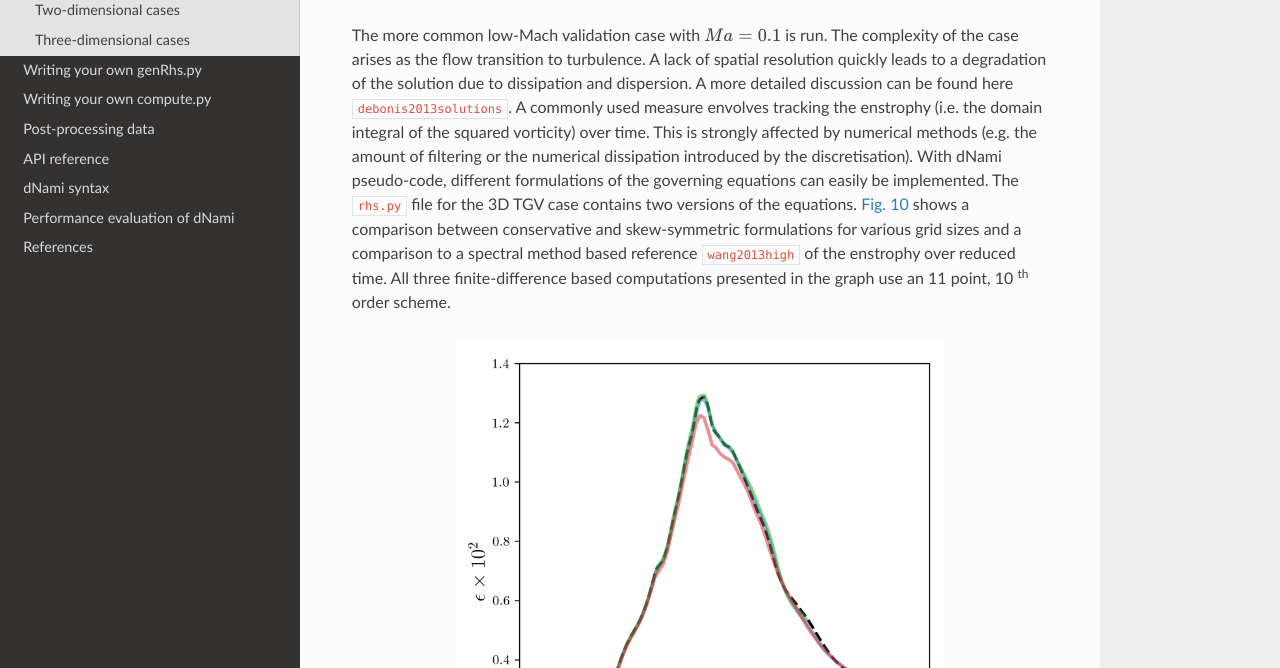
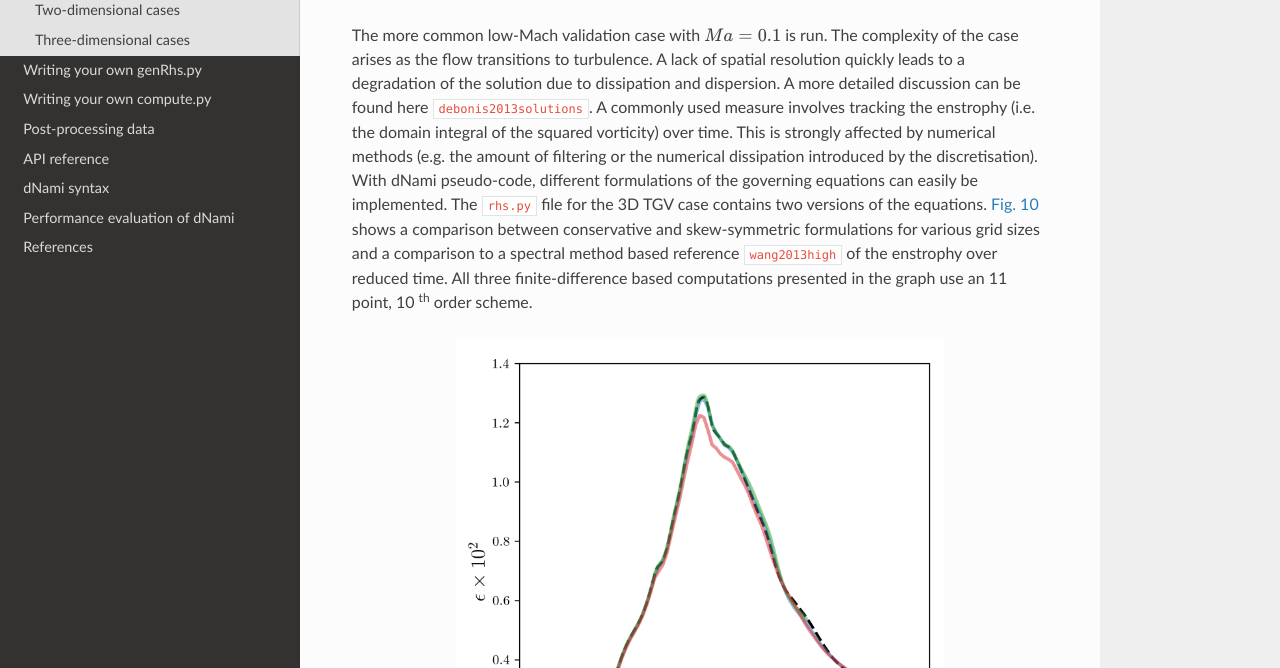
Before and after one commit to dNamiLab/dNami, a Sphinx documentation site: the page built from doc/usage/testcases.rst, in a window 1280 px wide and 900 px high, scrolled down 7639 px, cut to the strip 232-900 px from the top of the window. Built offline with Sphinx 7.4.7 and the Read the Docs theme 2.0.0, drawn with Linux system fonts in a browser that asks for light colours; cross-references to code outside the pages are shown as plain code.

Commit message:
Update testcases.rst

```diff
--- a/doc/usage/testcases.rst
+++ b/doc/usage/testcases.rst
@@ -307,7 +307,7 @@
 
       Animation of the x-direction velocity field at :math:`z=z_{max}/2`
 
-The more common low-Mach validation case with :math:`Ma=0.1` is run. The complexity of the case arises as the flow transition to turbulence. A lack of spatial resolution quickly leads to a degradation of the solution due to dissipation and dispersion. A more detailed discussion can be found here :cite:`debonis2013solutions`. A commonly used measure envolves tracking the enstrophy (i.e. the domain integral of the squared vorticity) over time. This is strongly affected by numerical methods (e.g. the amount of filtering or the numerical dissipation introduced by the discretisation). With dNami pseudo-code, different formulations of the governing equations can easily be implemented. The ``rhs.py`` file for the 3D TGV case contains two versions of the equations. :numref:`3d_tgv_formulation` shows a comparison between conservative and skew-symmetric formulations for various grid sizes and a comparison to a spectral method based reference :cite:`wang2013high` of the enstrophy  over reduced time. All three finite-difference based computations presented in the graph use an 11 point, 10 :sup:`th` order scheme.
+The more common low-Mach validation case with :math:`Ma=0.1` is run. The complexity of the case arises as the flow transitions to turbulence. A lack of spatial resolution quickly leads to a degradation of the solution due to dissipation and dispersion. A more detailed discussion can be found here :cite:`debonis2013solutions`. A commonly used measure involves tracking the enstrophy (i.e. the domain integral of the squared vorticity) over time. This is strongly affected by numerical methods (e.g. the amount of filtering or the numerical dissipation introduced by the discretisation). With dNami pseudo-code, different formulations of the governing equations can easily be implemented. The ``rhs.py`` file for the 3D TGV case contains two versions of the equations. :numref:`3d_tgv_formulation` shows a comparison between conservative and skew-symmetric formulations for various grid sizes and a comparison to a spectral method based reference :cite:`wang2013high` of the enstrophy  over reduced time. All three finite-difference based computations presented in the graph use an 11 point, 10 :sup:`th` order scheme.
 
 .. _3d_tgv_formulation:
 .. figure:: img/3d_tgv_enstrophy.png
```
